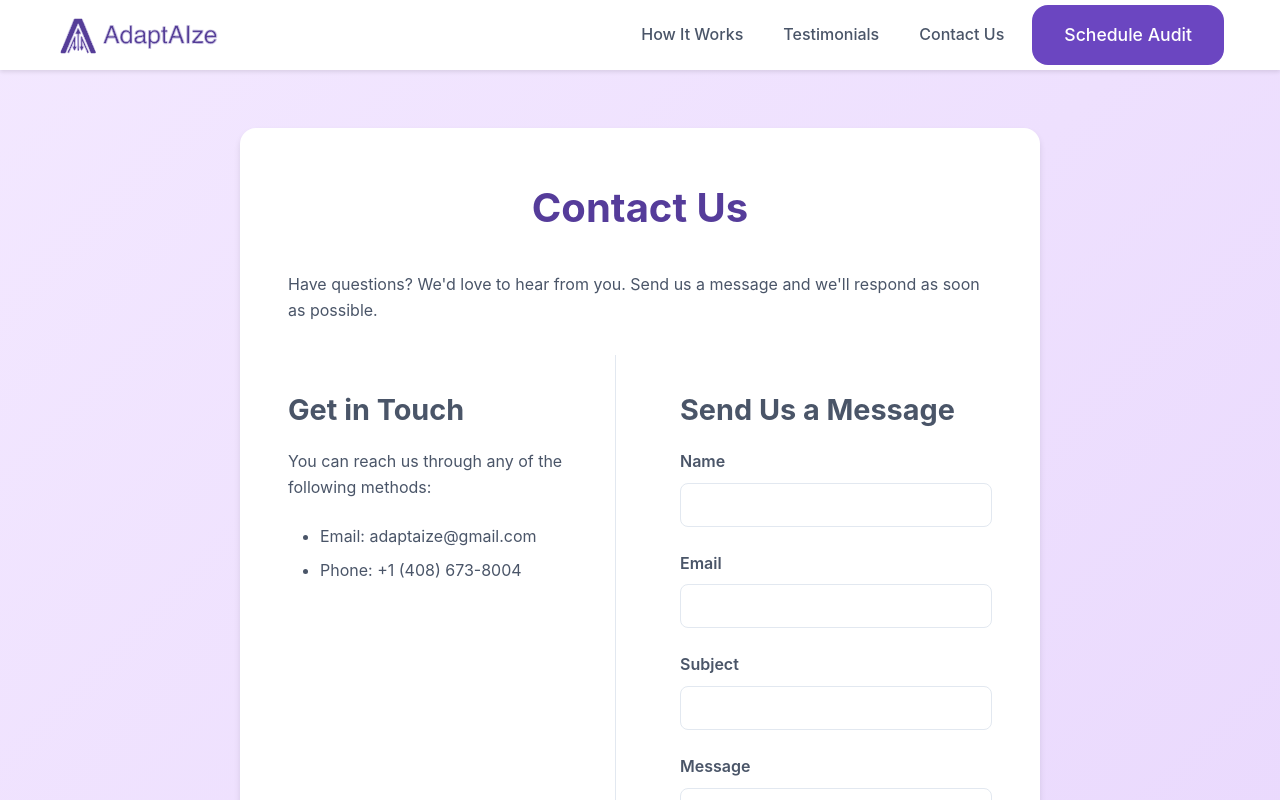
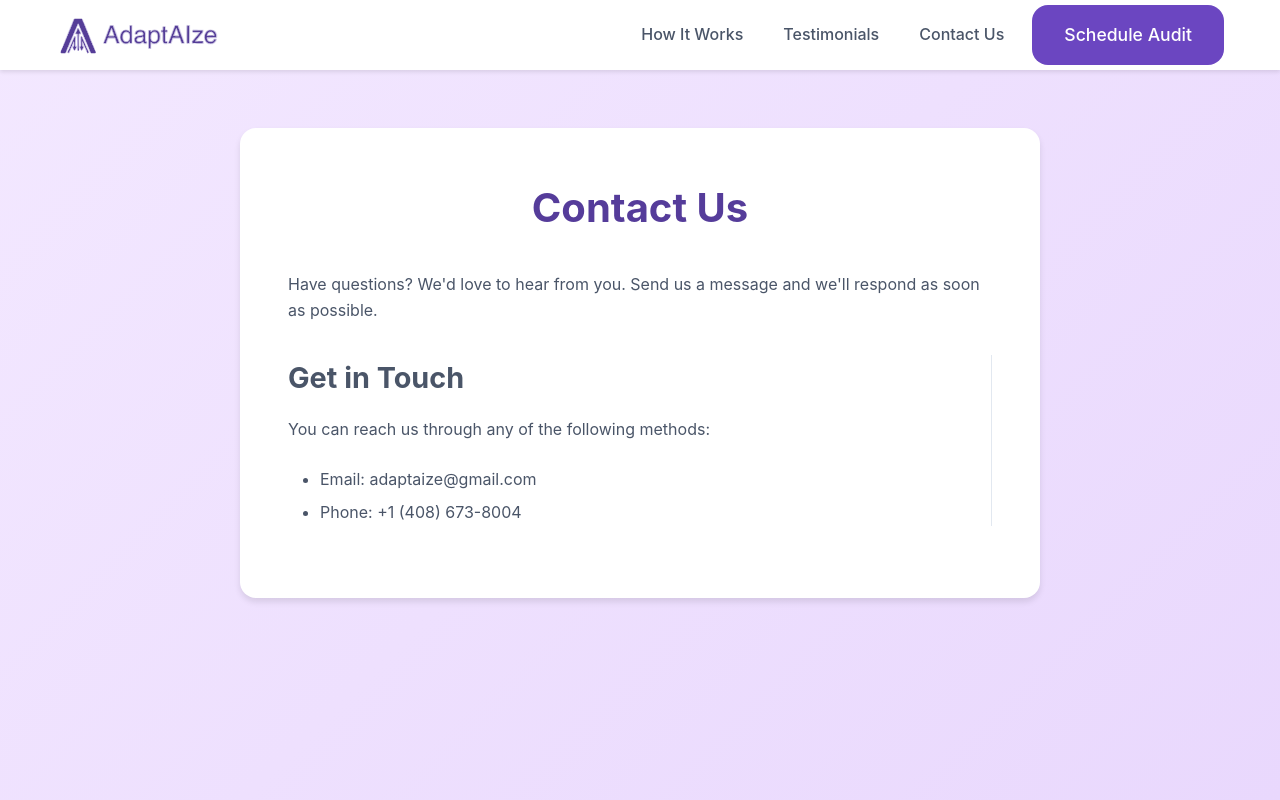
Before and after one commit to adaptaize/Adaptaize, a React (Create React App) app in the folder adaptaize-website/: page /contact in a window 1280 px wide. Shown: the top 800 px of the page. Built offline with nearby package versions, Linux system fonts and the light colour scheme.

Commit message:
Commenting the emailing through form since Gmail API work

```diff
--- a/adaptaize-website/src/components/Contact.js
+++ b/adaptaize-website/src/components/Contact.js
@@ -40,11 +40,22 @@ function Contact() {
 
   return (
     <div className="page-container">
+
       <div className="page-content">
         <h1>Contact Us</h1>
         <p>Have questions? We'd love to hear from you. Send us a message and we'll respond as soon as possible.</p>
 
-        <div className="contact-grid">
+          <div className="contact-info">
+            <h2>Get in Touch</h2>
+            <p>You can reach us through any of the following methods:</p>
+            <ul>
+              <li>Email: adaptaize@gmail.com</li>
+              <li>Phone: +1 (408) 673-8004</li>
+            </ul>
+          </div>
+
+        {/* TODO: Commenting till we integrate with Gmail APIs */}
+        {/* <div className="contact-grid">
           <div className="contact-info">
             <h2>Get in Touch</h2>
             <p>You can reach us through any of the following methods:</p>
@@ -115,7 +126,7 @@ function Contact() {
               </form>
             )}
           </div>
-        </div>
+        </div> */}
       </div>
     </div>
   );
```
